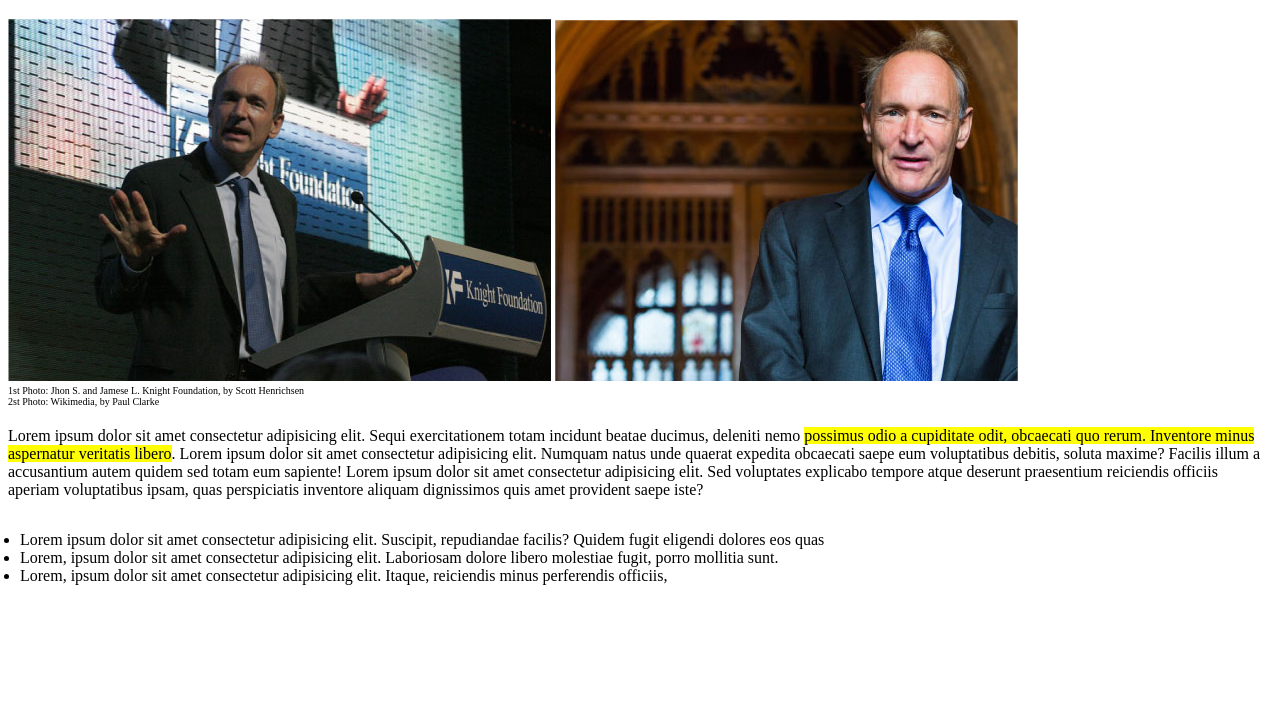
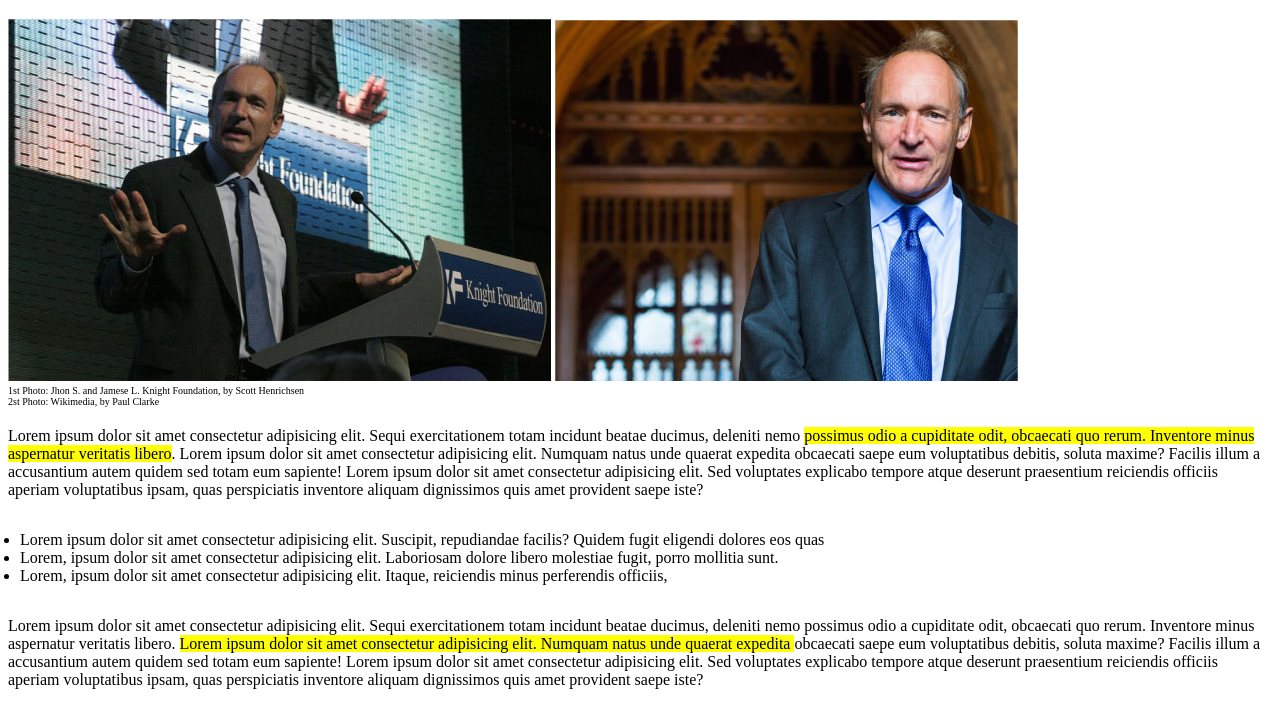
Before and after one commit to SaraPasinato/html-css-booleaner, a plain HTML site: page index.html in a window 1280 px wide. Shown: the part 288-997 px from the top of the page. Before the commit the page ends 905 px from the top, so only its background shows below. Drawn offline with Linux system fonts and the light colour scheme.

Commit message:
Added article 2

```diff
--- a/index.html
+++ b/index.html
@@ -37,8 +37,7 @@
                 ducimus, deleniti nemo <span class="highlight">possimus odio a cupiditate odit, obcaecati quo rerum.
                     Inventore minus
                     aspernatur veritatis libero</span>. Lorem ipsum dolor sit amet consectetur adipisicing elit. Numquam
-                natus unde
-                quaerat expedita obcaecati saepe eum voluptatibus debitis, soluta maxime? Facilis illum a accusantium
+                natus unde quaerat expedita obcaecati saepe eum voluptatibus debitis, soluta maxime? Facilis illum a accusantium
                 autem quidem sed totam eum sapiente! Lorem ipsum dolor sit amet consectetur adipisicing elit. Sed
                 voluptates explicabo tempore atque deserunt praesentium reiciendis officiis aperiam voluptatibus ipsam,
                 quas perspiciatis inventore aliquam dignissimos quis amet provident saepe iste?</p>
@@ -57,8 +56,16 @@
         <section class="table">
 
         </section>
-        <article>
-
+          <!-- article  block 2-->
+          <article>
+            <p>Lorem ipsum dolor sit amet consectetur adipisicing elit. Sequi exercitationem totam incidunt beatae
+                ducimus, deleniti nemo possimus odio a cupiditate odit, obcaecati quo rerum.
+                    Inventore minus
+                    aspernatur veritatis libero. <span class="highlight">Lorem ipsum dolor sit amet consectetur adipisicing elit. Numquam
+                natus unde quaerat expedita </span>obcaecati saepe eum voluptatibus debitis, soluta maxime? Facilis illum a accusantium
+                autem quidem sed totam eum sapiente! Lorem ipsum dolor sit amet consectetur adipisicing elit. Sed
+                voluptates explicabo tempore atque deserunt praesentium reiciendis officiis aperiam voluptatibus ipsam,
+                quas perspiciatis inventore aliquam dignissimos quis amet provident saepe iste?</p>
         </article>
         <section class="reminder">
 
```
Also changed, not shown: css/style.css (line endings or trailing spaces).
